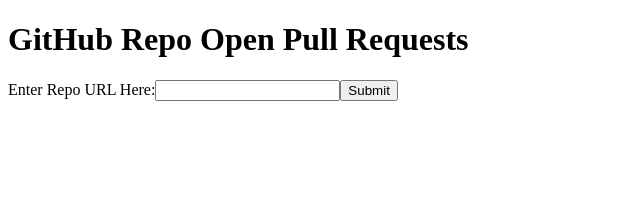
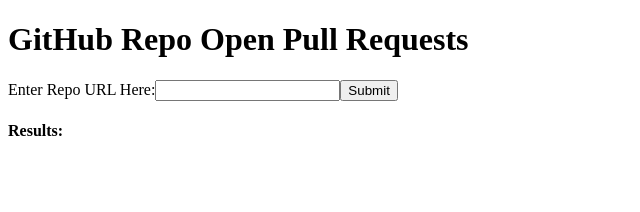
Before and after one commit to max-tarika/github-open-pull-requests, a React app: page / in a window 1280 px wide. Shown: the top 212 px of the page, without its empty margins (0-640 px from the left). Built offline with nearby package versions, Linux system fonts and the light colour scheme; the HTML template or start-up script is replaced by a standard one.

Commit message:
Added Submit functionality to frontend and serve up the response

```diff
--- a/client/src/components/App.jsx
+++ b/client/src/components/App.jsx
@@ -1,7 +1,9 @@
 import React, { useState } from 'react';
+import axios from 'axios';
 
 export default function App() {
   const [url, setUrl] = useState('');
+  const [pullReqData, setPullReqData] = useState([]);
 
   const handleRepoUrlChange = (e) => {
     setUrl(e.target.value);
@@ -10,7 +12,11 @@
   const handleSubmit = (e) => {
     e.preventDefault();
 
-    console.log('Submit Clicked');
+    axios.get('/pullReqs', { params: { url } })
+      .then(({ data }) => {
+        setPullReqData(data);
+      })
+      .catch((err) => console.error(err));
   };
 
   return (
@@ -23,6 +29,23 @@
         </label>
         <button type="submit" id="repo-url-submit">Submit</button>
       </form>
+      <div id="pull-request-feed">
+        <h4>Results: </h4>
+        {pullReqData.map((pr) => (
+          <div className="pr-wrapper">
+            <div className="pr-title">
+              <strong>Pull Request Title:</strong>
+              {' '}
+              {pr.pullRequestTitle}
+            </div>
+            <div className="pr-commits">
+              <strong>Number of Commits:</strong>
+              {' '}
+              {pr.commits}
+            </div>
+          </div>
+        ))}
+      </div>
     </div>
   );
 }
```
